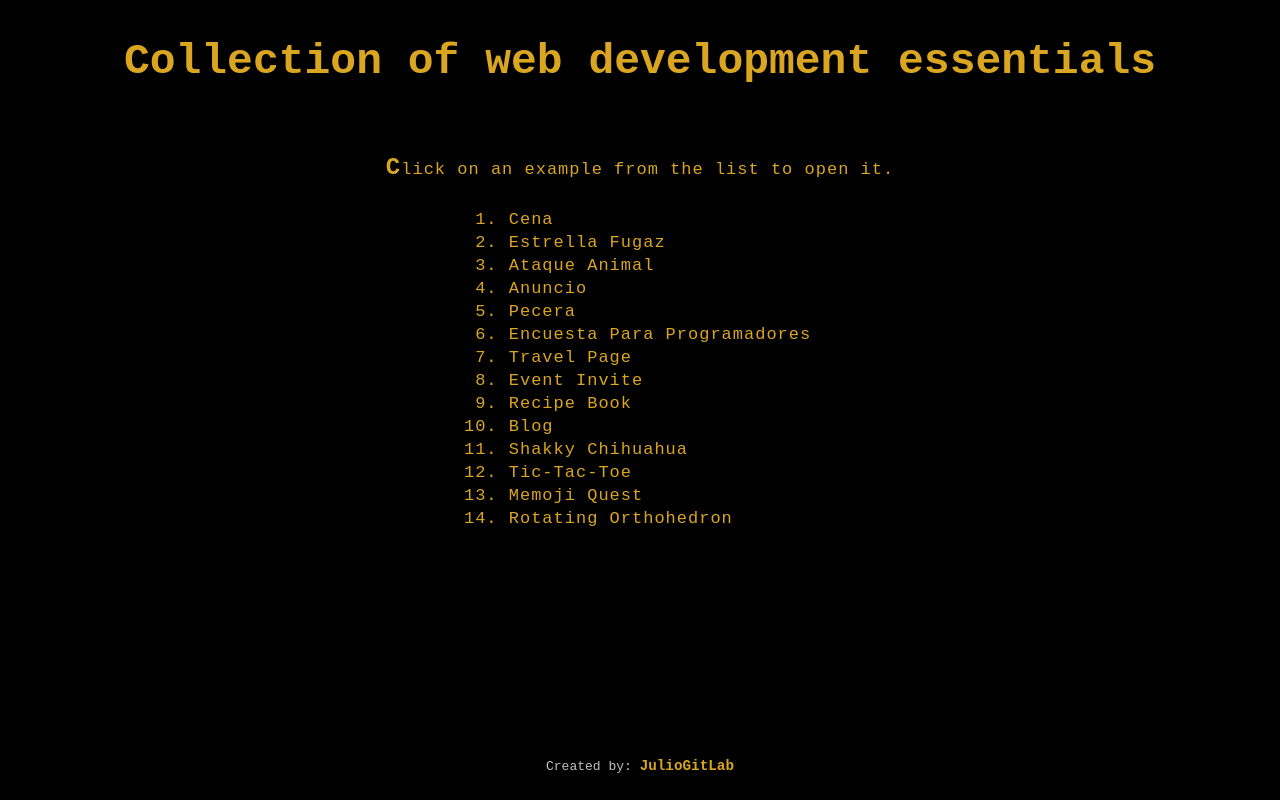
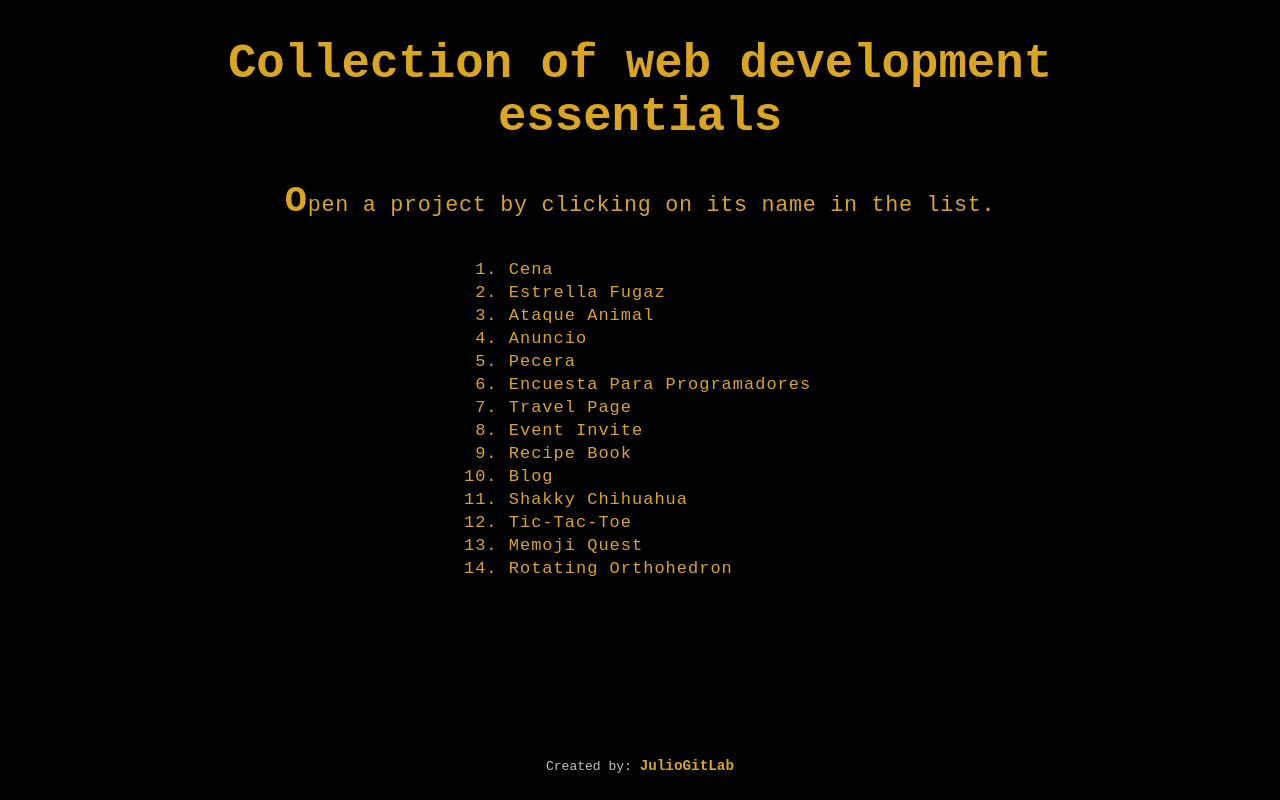
Before and after one commit to JulioGitLab/webdev-essentials, a plain HTML site: page index.html in a window 1280 px wide. Drawn offline with Linux system fonts and the light colour scheme; a web font is replaced by a local one.

Commit message:
Feat: Implements responsive design to projects with cross-page compatibility

```diff
--- a/CSS/style.css
+++ b/CSS/style.css
@@ -29,8 +29,8 @@ body {
 }
 
 h1 {
-   margin: 3.7rem 0 1.7rem;
-   font-size: 4.3rem;
+   margin: 4.3vw 7vw 2vw;
+   font-size: max(4.7vw, 2.9rem);
 }
 
 canvas {
@@ -42,30 +42,32 @@ canvas {
 }
 
 p {
-   width: 60vw;
-   max-width: 700px;
-   margin: 2rem auto;
-   font-size: 1.3rem;
-   line-height: 2.3rem;
-   letter-spacing: 1px;
+   width: 89vw;
+   margin: 0 auto 3vw;
+   font-size: max(1vw, 1.3rem);
+   line-height: 1.7em;
+   letter-spacing: 0.7px;
 }
 
 p:first-of-type {
-   margin-top: 3.7rem;
+   margin-top: 1.9vw;
 }
 
 p::first-letter {
-   font-size: x-large;
+   font-size: 1.7em;
    font-weight: bold;
 }
 
 p.index {
-   margin: 7rem auto 1rem;
-   font-size: 1.7rem;
+   margin: 4.3vw auto 1.3vw;
+   font-size: max(1.7vw, 1.7rem);
 }
 
-#description {
-   font-size: 1.5rem;
+em {
+   border-radius: 5px;
+   padding: 0.2rem 0.3rem 0.3rem 0.5rem;
+   background-color: #222;
+   font-size: 1.1em;
 }
 
 nav {
@@ -124,13 +126,6 @@ fieldset label {
 
 fieldset label:last-of-type {
    margin-right: 0;
-}
-
-em {
-   border-radius: 5px;
-   padding: 0.2rem 0.3rem 0.3rem 0.5rem;
-   background-color: #222;
-   font-size: 1.1em;
 }
 
 input, textarea {
@@ -237,3 +232,19 @@ footer {
    font-size: 1.3em;
    letter-spacing: 1px;
 }
+
+@media (min-width: 800px) {
+   h1 {
+      margin-top: 3vw;
+      /* margin: 4.3vw 7vw 2vw; */
+      font-size: 3.7vw;
+   }
+
+   p {
+      margin-bottom: 1.3vw;
+   }
+
+   p.index {
+      margin-top: 3vw;
+   }
+}
--- a/index.html
+++ b/index.html
@@ -13,7 +13,7 @@
 <body>
   <header>
     <h1>Collection of web development essentials</h1>
-    <p class="index">Click on an example from the list to open it.</p>
+    <p class="index">Open a project by clicking on its name in the list.</p>
   </header>
   <nav>
     <ol>
```
